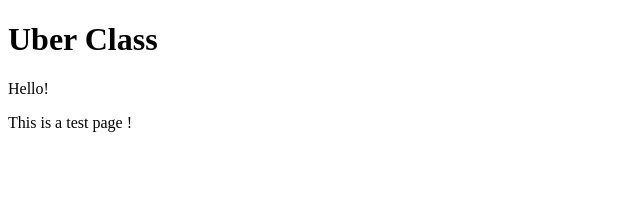
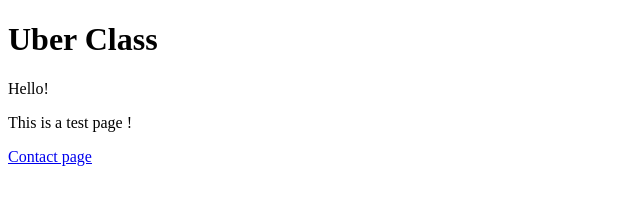
Before and after one commit to QuentinDelas/quentindelas.github.io, a plain HTML site: page index.html in a window 1280 px wide. Shown: the whole page, without its empty margins (0-640 px from the left). Drawn offline with Linux system fonts and the light colour scheme.

Commit message:
Add link to contact page

```diff
--- a/index.html
+++ b/index.html
@@ -4,6 +4,7 @@
     <h1>Uber Class</h1>
     <p>Hello!</p>
     <p>This is a test page !</p>
+    <a href="/contact.html">Contact page</a>
 
   </body>
 </html>
```
